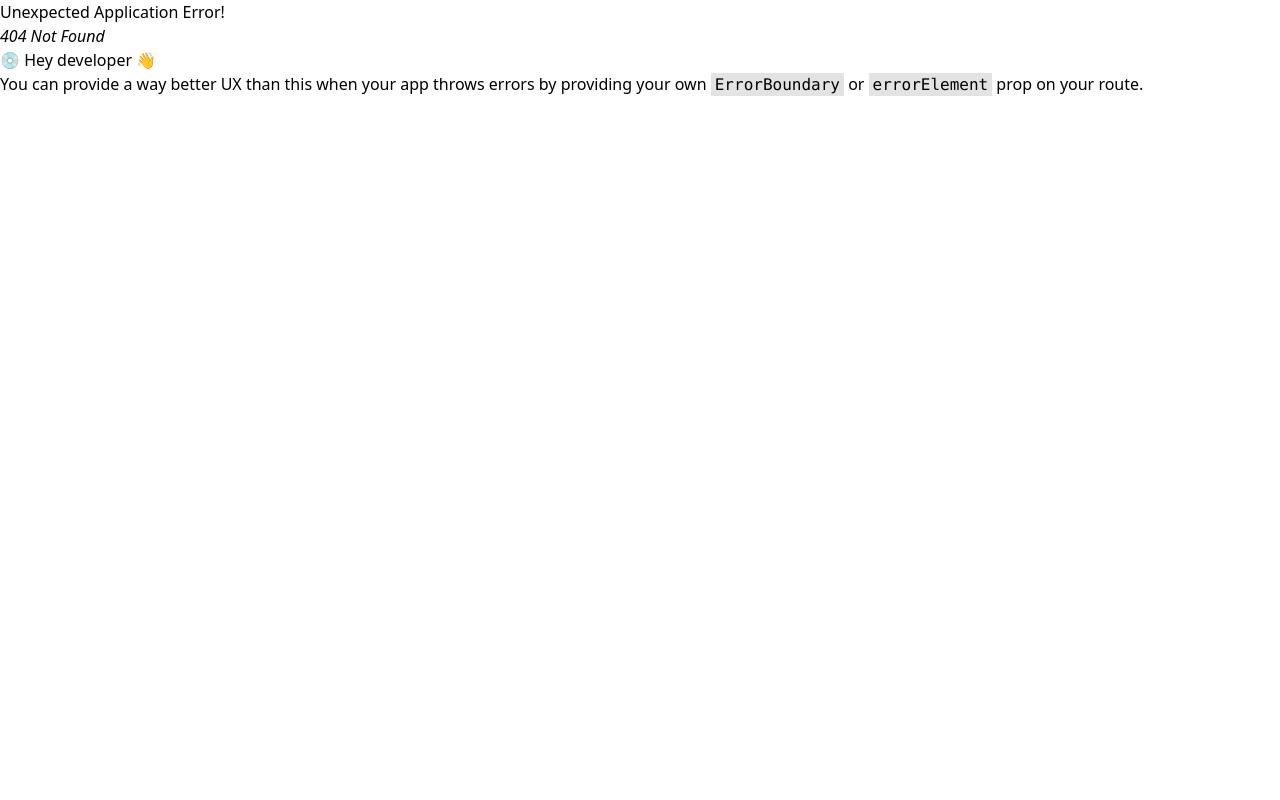
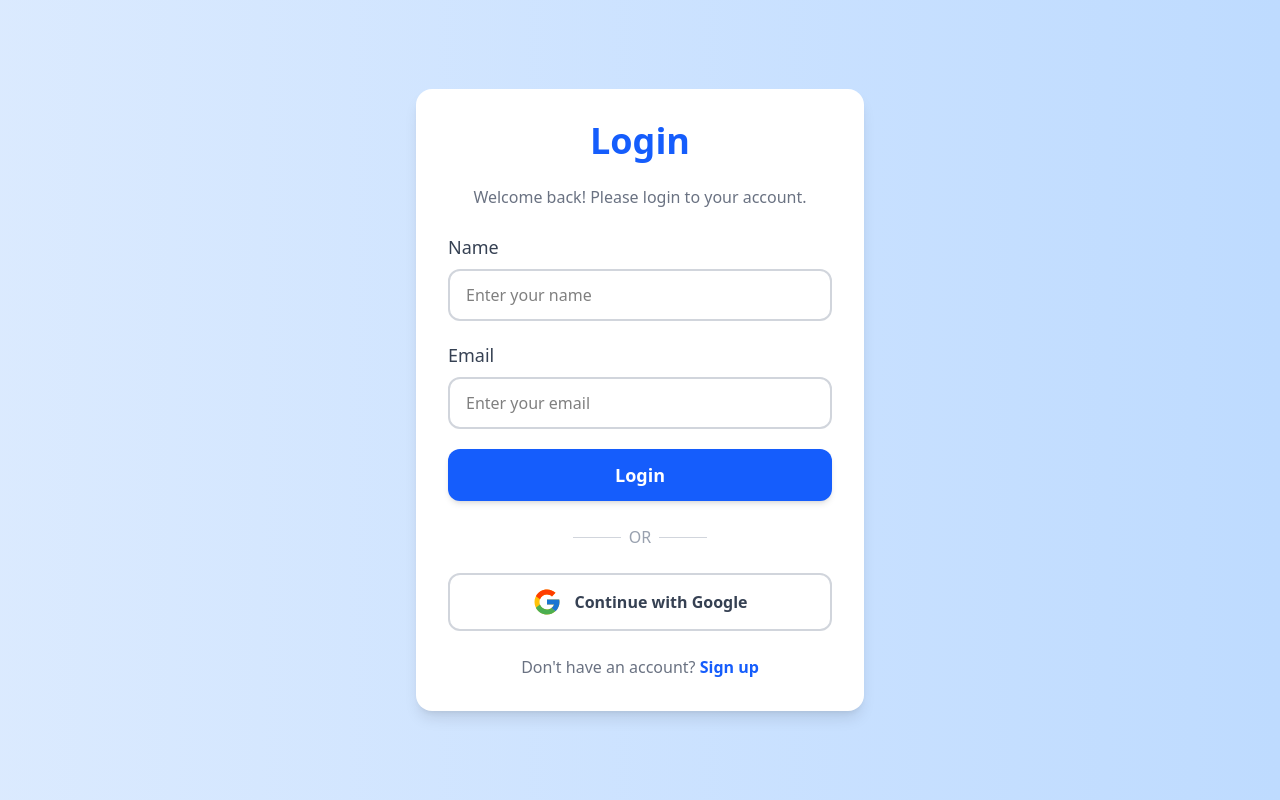
Before and after one commit to priyotush25/my-firebase-auth, a React (Vite) app: page /login in a window 1280 px wide. Before the commit this address had no page. Built offline with nearby package versions, Linux system fonts and the light colour scheme.

Commit message:
design login page

```diff
--- a/package.json
+++ b/package.json
@@ -13,6 +13,8 @@
     "@tailwindcss/vite": "^4.1.17",
     "react": "^19.2.0",
     "react-dom": "^19.2.0",
+    "react-icon": "^1.0.0",
+    "react-icons": "^5.5.0",
     "react-router": "^7.9.6",
     "tailwindcss": "^4.1.17"
   },
--- a/src/Pages/Home.jsx
+++ b/src/Pages/Home.jsx
@@ -1,3 +1,5 @@
+import { Link } from "react-router";
+
 const Home = () => {
   return (
     <div className="max-w-md bg-white rounded-lg shadow-sm p-7 space-y-6 flex flex-col items-center ">
@@ -6,9 +8,12 @@ const Home = () => {
         My Firebase Auth Project
       </h1>
 
-      <button className="w-full px-4 py-2 bg-blue-500 text-white font-semibold text-xl cursor-pointer hover:bg-blue-600 transition-all delay-75">
+      <Link
+        to={"/login"}
+        className="w-full px-4 py-2 bg-blue-500 text-white font-semibold text-xl cursor-pointer hover:bg-blue-600 transition-all delay-75 text-center"
+      >
         Login
-      </button>
+      </Link>
 
       <button className="w-full px-4 py-2 bg-blue-500 text-white font-semibold text-xl cursor-pointer hover:bg-blue-600 transition-all delay-75">
         Register
--- a/src/Pages/Login.jsx
+++ b/src/Pages/Login.jsx
@@ -0,0 +1,81 @@
+import { FcGoogle } from "react-icons/fc";
+
+const Login = () => {
+  const handleSubmit = (e) => {
+    e.preventDefault();
+    console.log("Form submitted");
+  };
+
+  return (
+    <div className="min-h-screen w-full flex items-center justify-center bg-linear-to-r from-blue-100 to-blue-200 p-4">
+      <div className="w-full max-w-md bg-white p-8 rounded-2xl shadow-lg space-y-6">
+        <h1 className="text-4xl font-bold text-center text-blue-600">Login</h1>
+        <p className="text-center text-gray-500">
+          Welcome back! Please login to your account.
+        </p>
+
+        {/* Form */}
+        <form onSubmit={handleSubmit} className="space-y-5">
+          {/* Name */}
+          <div>
+            <label className="block text-lg font-medium text-gray-700 mb-2">
+              Name
+            </label>
+            <input
+              type="text"
+              placeholder="Enter your name"
+              className="w-full px-4 py-3 rounded-xl border-2 border-gray-300 focus:outline-none focus:ring-2 focus:ring-blue-500 focus:border-transparent transition"
+            />
+          </div>
+
+          {/* Email */}
+          <div>
+            <label className="block text-lg font-medium text-gray-700 mb-2">
+              Email
+            </label>
+            <input
+              type="email"
+              placeholder="Enter your email"
+              className="w-full px-4 py-3 rounded-xl border-2 border-gray-300 focus:outline-none focus:ring-2 focus:ring-blue-500 focus:border-transparent transition"
+            />
+          </div>
+
+          {/* Login Button */}
+          <div>
+            <input
+              type="submit"
+              value="Login"
+              className="w-full py-3 rounded-xl bg-blue-600 text-white font-bold text-lg hover:bg-blue-700 transition shadow-md"
+            />
+          </div>
+        </form>
+
+        {/* Or divider */}
+        <div className="flex items-center justify-center space-x-2">
+          <span className="h-px w-12 bg-gray-300"></span>
+          <span className="text-gray-400 font-medium">OR</span>
+          <span className="h-px w-12 bg-gray-300"></span>
+        </div>
+
+        {/* Google Login */}
+        <button
+          type="button"
+          className="w-full flex items-center justify-center gap-3 py-3 rounded-xl border-2 border-gray-300 hover:bg-blue-50 transition text-gray-700 font-semibold"
+        >
+          <FcGoogle className="text-3xl" />
+          Continue with Google
+        </button>
+
+        {/* Footer */}
+        <p className="text-center text-gray-500">
+          Don't have an account?{" "}
+          <a href="#" className="text-blue-600 font-semibold hover:underline">
+            Sign up
+          </a>
+        </p>
+      </div>
+    </div>
+  );
+};
+
+export default Login;
--- a/src/Route/route.jsx
+++ b/src/Route/route.jsx
@@ -1,5 +1,6 @@
 import { createBrowserRouter } from "react-router";
 import Home from "../Pages/Home";
+import Login from "../Pages/Login";
 import RootLayout from "../RootLayout/RootLayout";
 
 const route = createBrowserRouter([
@@ -11,6 +12,10 @@ const route = createBrowserRouter([
         index: true,
         element: <Home />,
       },
+      {
+        path: "/login",
+        element: <Login />,
+      },
     ],
   },
 ]);
```
Also changed, not shown: 1 other file (tests, documents, lock files or other folders).
